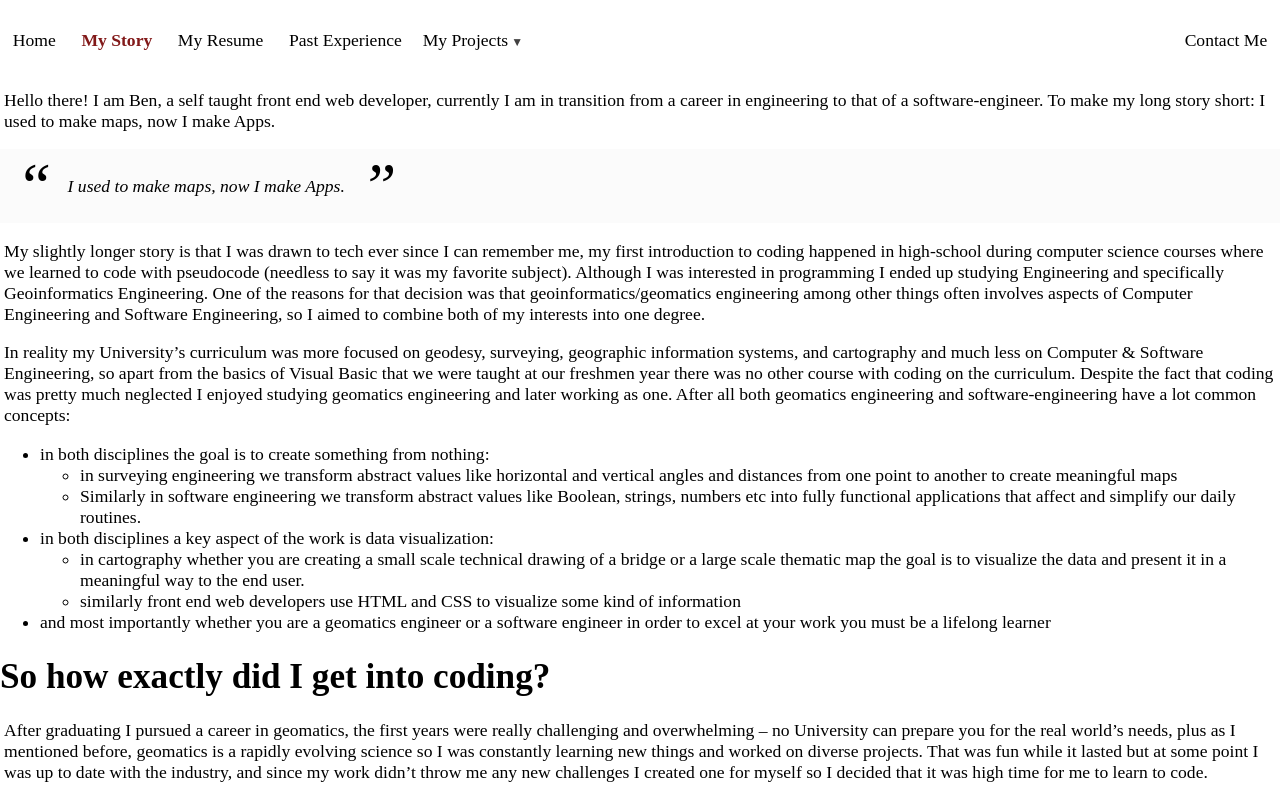
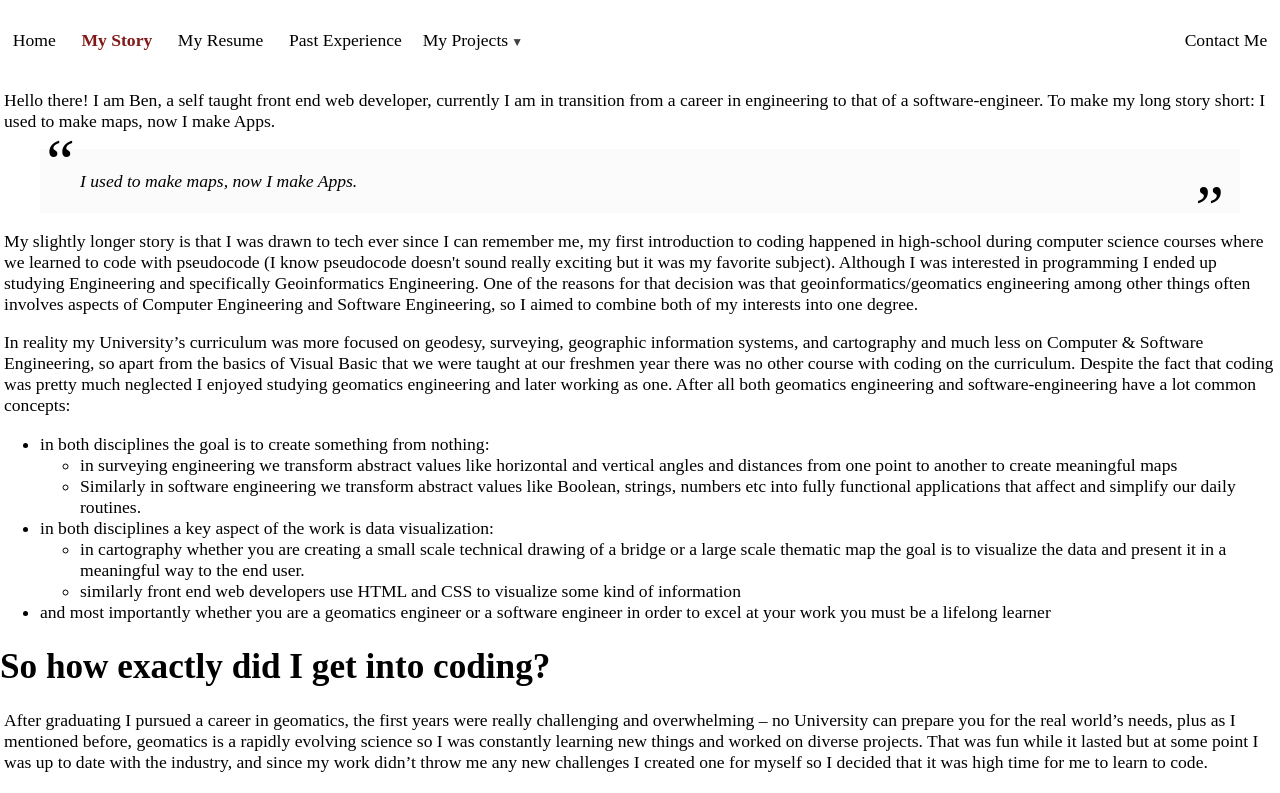
Before and after one commit to Userrrfriendly/portfolio, a React (Create React App) app: page /MyStory in a window 1280 px wide. Shown: the top 793 px of the page. Built offline with nearby package versions, Linux system fonts and the light colour scheme; a web font is replaced by a local one.

Commit message:
feat: added sceleton components for my resume and past experience

```diff
--- a/src/App.js
+++ b/src/App.js
@@ -7,7 +7,6 @@ import * as Routes from './Data/routes';
 import Main from './Componets/main';
 import Footer from './Componets/footer';
 import Nav from './Componets/nav';
-// import TestComponent from './Componets/Testcomponent';
 import PrjMain from './Componets/project-page/prj-main';
 import ErrorRoute from './Componets/error-route';
 
@@ -38,7 +37,6 @@ class App extends Component {
                 key={subRoute.path}
                 path={subRoute.path}
                 render={(props)=> (
-                  // <TestComponent title={subRoute.title} />
                   <PrjMain data={subRoute.data} title={subRoute.title}/>
                 )}
               />
--- a/src/Componets/MyStory/MyStory.js
+++ b/src/Componets/MyStory/MyStory.js
@@ -11,11 +11,14 @@ const MyStory = ()=> {
                 currently I am in transition from a career in engineering to that of a software-engineer.
                 To make my long story short: I used to make maps, now I make Apps.
             </p>
-            <blockquote className="quote-mystory">I used to make maps, now I make Apps.</blockquote>
+            <figure className="figure-block">
+                <blockquote className="quote-mystory">I used to make maps, now I make Apps.</blockquote>
+            </figure>
             <p className="story-p">
                 My slightly longer story is that I was drawn to tech ever since I can remember me,
                 my first introduction to coding happened in high-school during computer science courses
-                where we learned to code with pseudocode (needless to say it was my favorite subject).
+                where we learned to code with pseudocode
+                (I know pseudocode doesn't sound really exciting but it was my favorite subject).
                 Although I was interested in programming I ended up studying Engineering and specifically
                 Geoinformatics Engineering. One of the reasons for that decision was that
                 geoinformatics/geomatics engineering among other things often involves aspects of Computer Engineering
@@ -76,10 +79,12 @@ const MyStory = ()=> {
                 I just wanted to be a better and more versatile geomatics engineer.
                 So I tried to pick up a learning path that would help me later in my career in geomatics.
             </p>
-            <blockquote className="quote-mystory">
-                When I made the decision to learn to code I had no idea that it would lead me to a career change,
-                I just wanted to be a better and more versatile geomatics engineer.
-            </blockquote>
+            <figure className="figure-block">
+                <blockquote className="quote-mystory">
+                    When I made the decision to learn to code I had no idea that it would lead me to a career change,
+                    I just wanted to be a better and more versatile geomatics engineer.
+                </blockquote>
+            </figure>
             <p className="story-p">
                 Coding has so many applications in geomatics (among other things: creating extensions for ArcGIS
                 - the most popular commercial software created by ESRI the pioneer in geomatics,
@@ -114,6 +119,7 @@ const MyStory = ()=> {
                 Well obviously since you are reading this either in your browser or in your phone its pretty obvious
                 that I choose the web mapping path.
             </p>
+
             <p className="story-p">
                 One of the reasons was that I already had some hands on experience with web mapping – in my
                 <span className="hover-word" title="Development of a web-GIS application. The case of ArcGIS server for the city of  Komotini"> thesis </span>
--- a/src/Componets/MyStory/myStory.css
+++ b/src/Componets/MyStory/myStory.css
@@ -5,12 +5,19 @@
     /* display:flex; */
 }
 
+.figure-block {
+    position: relative;
+    background-color: #fbfbfb;
+    /* padding: 1.5rem 0; */
+}
+
 .quote-mystory {
     background-color: #fbfbfb;
     display: flex;
     align-items: center;
     min-height: 4rem;
-    margin: 0 auto;
+    /* margin: 0 auto; */
+    /* margin: 2rem; */
     font-style: italic;
     /* max-width: 90vw; */
 }
@@ -19,12 +26,22 @@
     content: "“";
     font-size: 4rem;
     padding: 0 1rem;
+    /* position: relative;
+    top: -1.5rem; */
+    position: absolute;
+    top: -1.5rem;
+    left: -1rem;
 }
 
 .quote-mystory::after {
     content: "”";
     font-size: 4rem;
     padding: 0 1rem;
+    /* position: relative;
+    top: 1.5rem; */
+    position: absolute;
+    bottom: -2rem;
+    right: 0;
 }
 
 .hero-figure {
--- /dev/null
+++ b/src/Componets/Resume/resume.css
@@ -0,0 +1,11 @@
+.resume {
+  width: 100%;
+  height: calc(100vh - 44px - 8rem);
+  text-align: center;
+}
+
+@media screen and (min-width: 600px) {
+  .resume {
+      height: calc(100vh - 4.5rem - 6rem -1px);
+  }
+}
--- /dev/null
+++ b/src/Componets/Resume/resume.js
@@ -0,0 +1,12 @@
+import React from 'react';
+import './resume.css';
+
+function Resume() {
+    return(
+        <div className="error-route">
+          <h1>Download my resume as PDF:</h1>
+          <a href="../../assets/Alpha Version03.pdf" download="Ben's Resume.pdf">Download</a>
+        </div>
+    )
+}
+export default Resume;
--- a/src/Data/routes.js
+++ b/src/Data/routes.js
@@ -1,4 +1,3 @@
-import TestComponent from '../Componets/Testcomponent';
 // project images:
 import flickr from '../Images/projects/flickr-photo-plotter.jpg';
 import arcadeGame from '../Images/projects/arcade-1.jpg';
@@ -21,6 +20,9 @@ import WeatherApp from '../Componets/project-page/prj-components/weather-app';
 import WikipediaViewer from '../Componets/project-page/prj-components/wikipedia-viewer';
 import Calculator from '../Componets/project-page/prj-components/calculator';
 import MyStory from '../Componets/MyStory/MyStory';
+import Resume from '../Componets/Resume/resume';
+import TestComponent from '../Componets/Testcomponent';
+
 
 export const routes = [
     {
@@ -29,7 +31,7 @@ export const routes = [
     },
     {
         path: '/MyResume',
-        component: TestComponent
+        component: Resume
 
     },
     {
```
Also changed, not shown: src/AppNotes.md (+1 -0 lines), src/Componets/pastXP/pastExperience.js (added), 2 other files (tests, documents, lock files or other folders).
